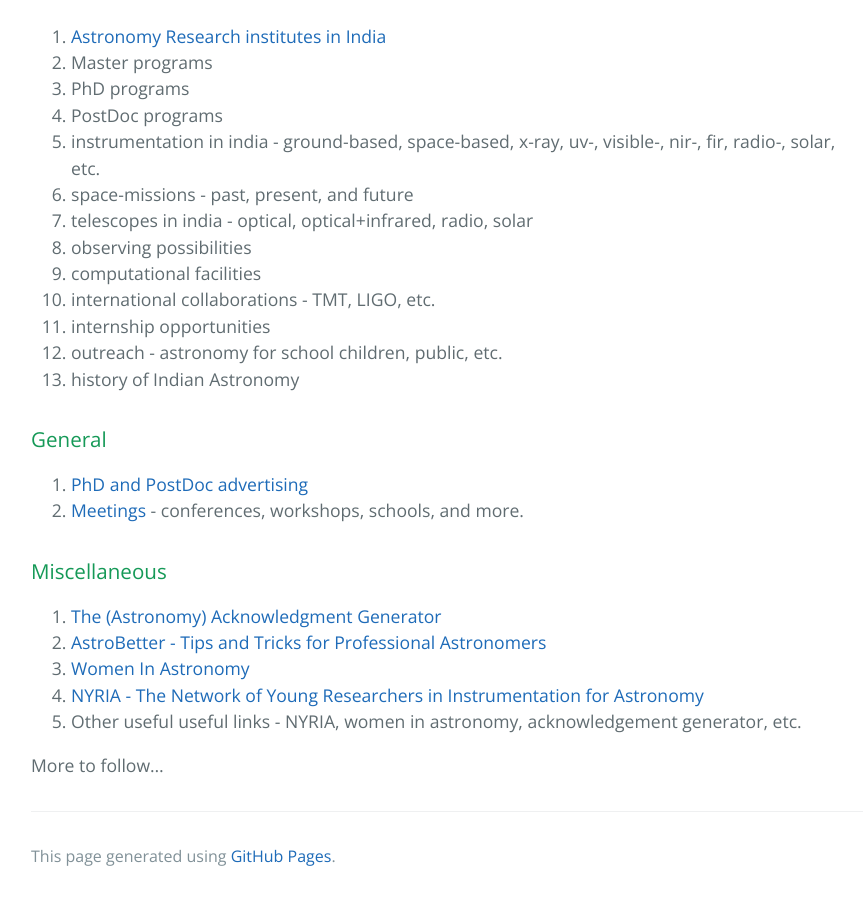
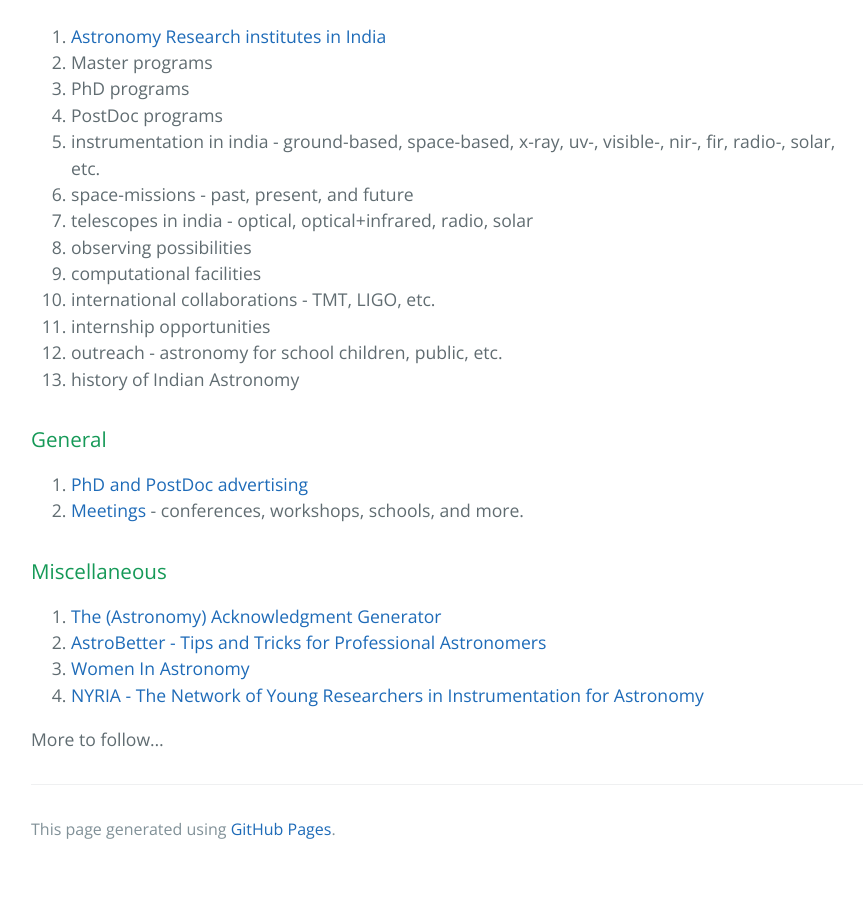
Before and after one commit to kalyanradhakrishnan/Astronomy-In-India, a Jekyll site: the page built from index.md, in a window 1280 px wide and 900 px high, scrolled down 934 px. Shown: the whole window, without its empty margins (193-1058 px from the left). Built offline with Jekyll 4.4.1, drawn with Linux system fonts in a browser that asks for light colours; after the commit the page ends 1807 px from its top, so only the background shows below that.

Commit message:
Update index.md

```diff
--- a/index.md
+++ b/index.md
@@ -45,7 +45,6 @@ Listing some of the ideas in mind. Each of these need to be expanded and now the
 2. [AstroBetter - Tips and Tricks for Professional Astronomers](https://www.astrobetter.com)
 3. [Women In Astronomy](http://womeninastronomy.blogspot.com)
 4. [NYRIA - The Network of Young Researchers in Instrumentation for Astronomy](https://nyriastronomy.github.io/index.html)
-5. Other useful useful links - NYRIA, women in astronomy, acknowledgement generator, etc.
 
 
 More to follow...
```
